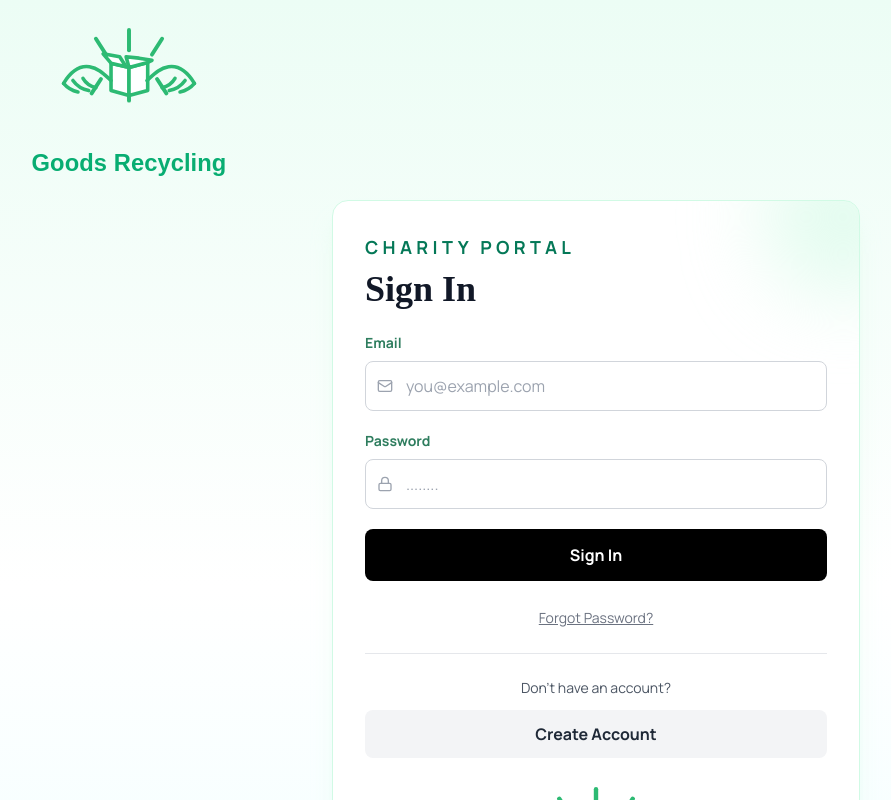
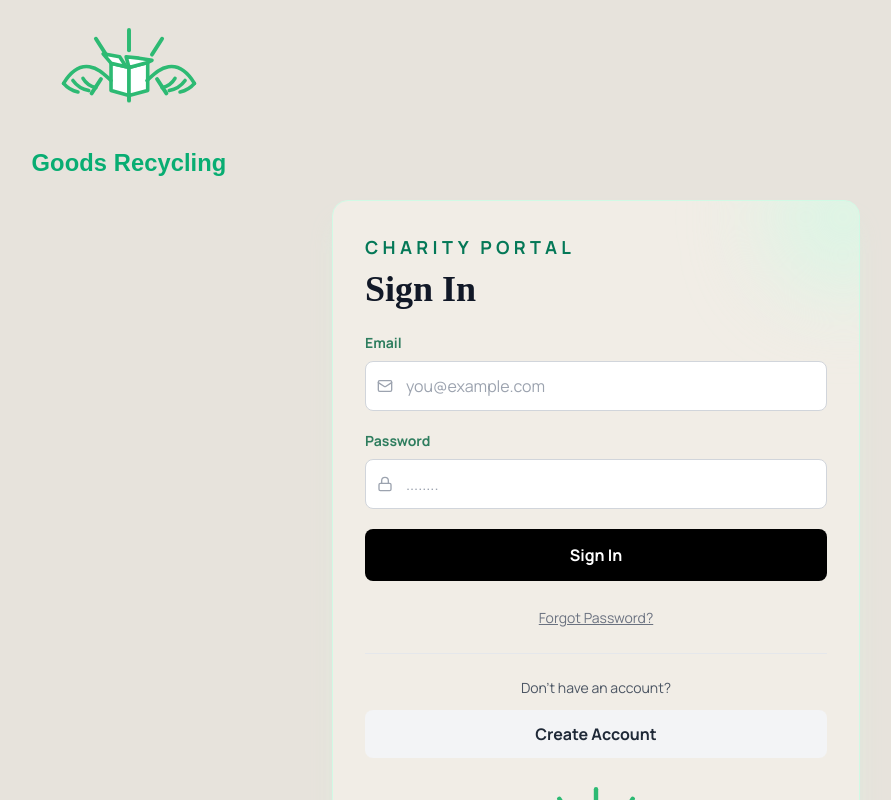
Before and after one commit to mephrem11/webportal493, a React (Vite) app: page / in a window 1280 px wide. Shown: the top 800 px of the page, without its empty margins (44-935 px from the left). Built offline with nearby package versions, Linux system fonts and the light colour scheme; no server answers.

Commit message:
Apply beige no-white background theme across login and portal

```diff
--- a/src/index.css
+++ b/src/index.css
@@ -7,7 +7,9 @@
 :root {
   font-family: "Manrope", sans-serif;
   color: #1f2937;
-  background: radial-gradient(circle at 10% 10%, #f0fdf4 0%, #ecfeff 45%, #ffffff 100%);
+  --app-bg: #e7e3dc;
+  --app-surface: #f1ede6;
+  background: radial-gradient(circle at 10% 10%, #ece8e1 0%, #e7e3dc 48%, #e2ddd5 100%);
 }
 
 * {
@@ -18,11 +20,22 @@ body {
   margin: 0;
   min-height: 100vh;
   overflow-x: hidden;
+  background-color: var(--app-bg);
 }
 
 #root {
   width: 100%;
   overflow-x: clip;
+  background-color: var(--app-bg);
+}
+
+/* Global surface override to remove stark white backgrounds across the app. */
+.bg-white {
+  background-color: var(--app-surface) !important;
+}
+
+.bg-white\/95 {
+  background-color: rgba(241, 237, 230, 0.95) !important;
 }
 
 @media (max-width: 640px) {
--- a/src/pages/CharityPortalSimple.tsx
+++ b/src/pages/CharityPortalSimple.tsx
@@ -292,9 +292,9 @@ export function CharityPortalSimple() {
   if (!isAuthenticated) return null;
 
   return (
-    <div className="min-h-screen bg-gradient-to-b from-slate-100 via-gray-50 to-slate-100">
+    <div className="min-h-screen bg-[#E7E3DC]">
       {/* Header */}
-      <div className="bg-white/95 border-b border-slate-300 px-4 py-4 backdrop-blur sm:px-6 lg:px-8">
+      <div className="bg-[#F1EDE6]/95 border-b border-slate-300 px-4 py-4 backdrop-blur sm:px-6 lg:px-8">
         <div className="max-w-7xl mx-auto flex flex-col gap-3 md:flex-row md:items-center md:justify-between">
           <div className="flex items-center gap-3 sm:gap-4">
             <img src="/favicon.svg" alt="" className="h-12 w-auto md:h-14" />
--- a/src/pages/Login.tsx
+++ b/src/pages/Login.tsx
@@ -90,7 +90,7 @@ export function Login() {
   }
 
   return (
-    <div className="flex min-h-screen flex-col bg-gradient-to-b from-emerald-50 via-white to-cyan-50">
+    <div className="flex min-h-screen flex-col bg-[#E7E3DC]">
       {/* Top-left logo */}
       <div className="px-6 pt-5 sm:px-10">
         <img src={goodsRecyclingLogo} alt="Goods Recycling" style={{ height: '180px', width: 'auto' }} />
```
